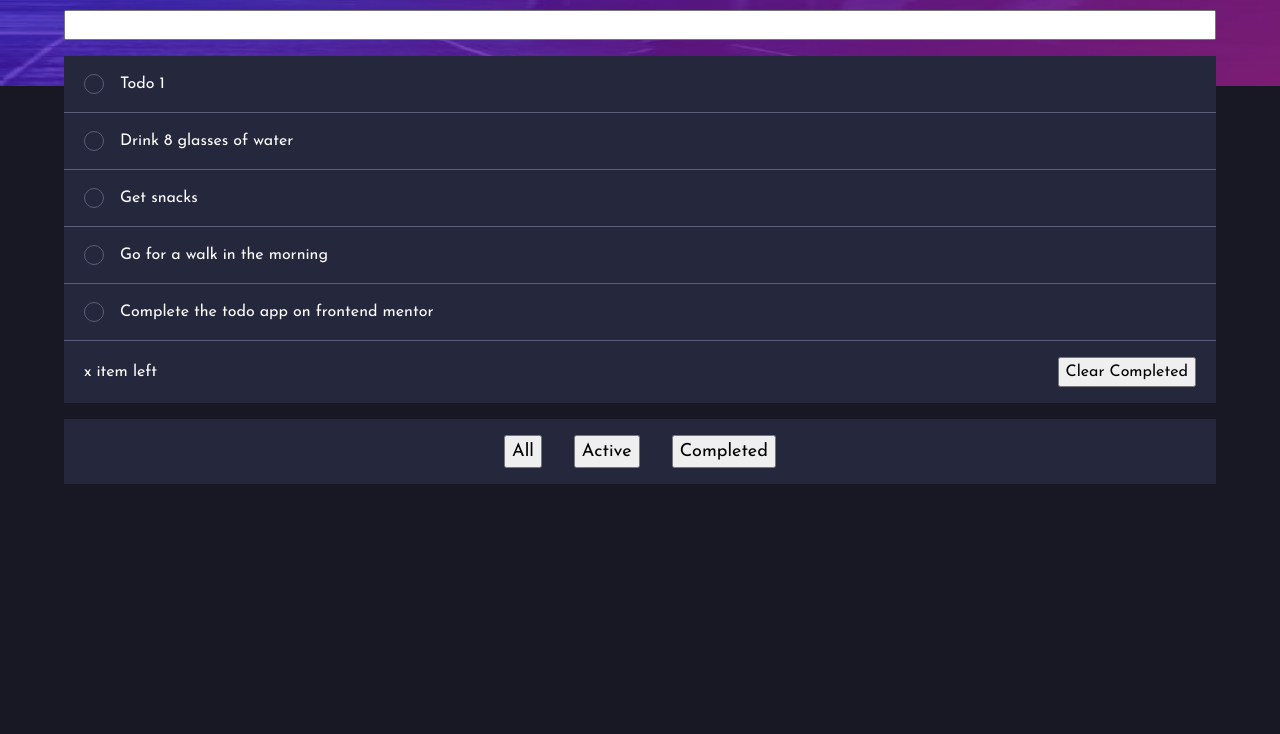
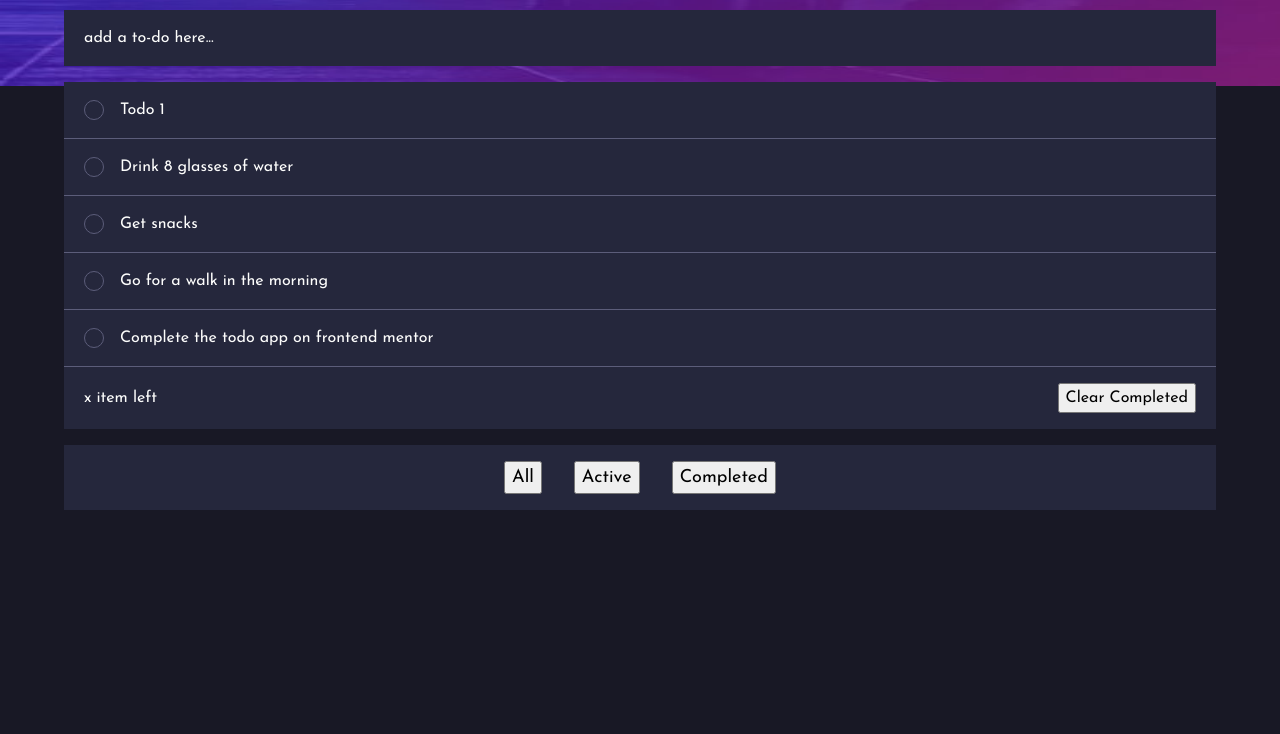
Before and after one commit to advide2001/todo-app, a website built with Vite: page index.html in a window 1280 px wide. Shown: the part 114-848 px from the top of the page. Built offline with nearby package versions, Linux system fonts and the light colour scheme.

```diff
--- a/index.html
+++ b/index.html
@@ -19,7 +19,8 @@
       <h1 class="uppercase ls-300 fw-700 fs-700">Todo</h1>
     </div>
     <label class="sr-only" for="todoTaskTextbox">Enter your todo task:</label>
-    <input class="todo__textbox" type="text" id="mytextbox" name="todoTaskTextbox" size="30" maxlength="100">
+    <input class="todo__textbox" type="text" id="mytextbox" name="todoTaskTextbox" size="30" maxlength="100"
+      placeholder="add a to-do here...">
 
     <ul class="todo-list">
       <!-- Generate unique id for each task, total JS -->
--- a/sass/components/_list-items.scss
+++ b/sass/components/_list-items.scss
@@ -1,3 +1,18 @@
+.todo__textbox {
+  background-color: hsl(var(--clr-primary-300));
+  padding: 1rem 1.25rem;
+  border: none;
+  color: hsl(var(--clr-primary-100));
+
+  &::placeholder {
+    color: hsl(var(--clr-primary-100));
+  }
+
+  &:focus {
+    outline: none;
+  }
+}
+
 .todo-list__item {
   display: flex;
   align-items: center;
```
